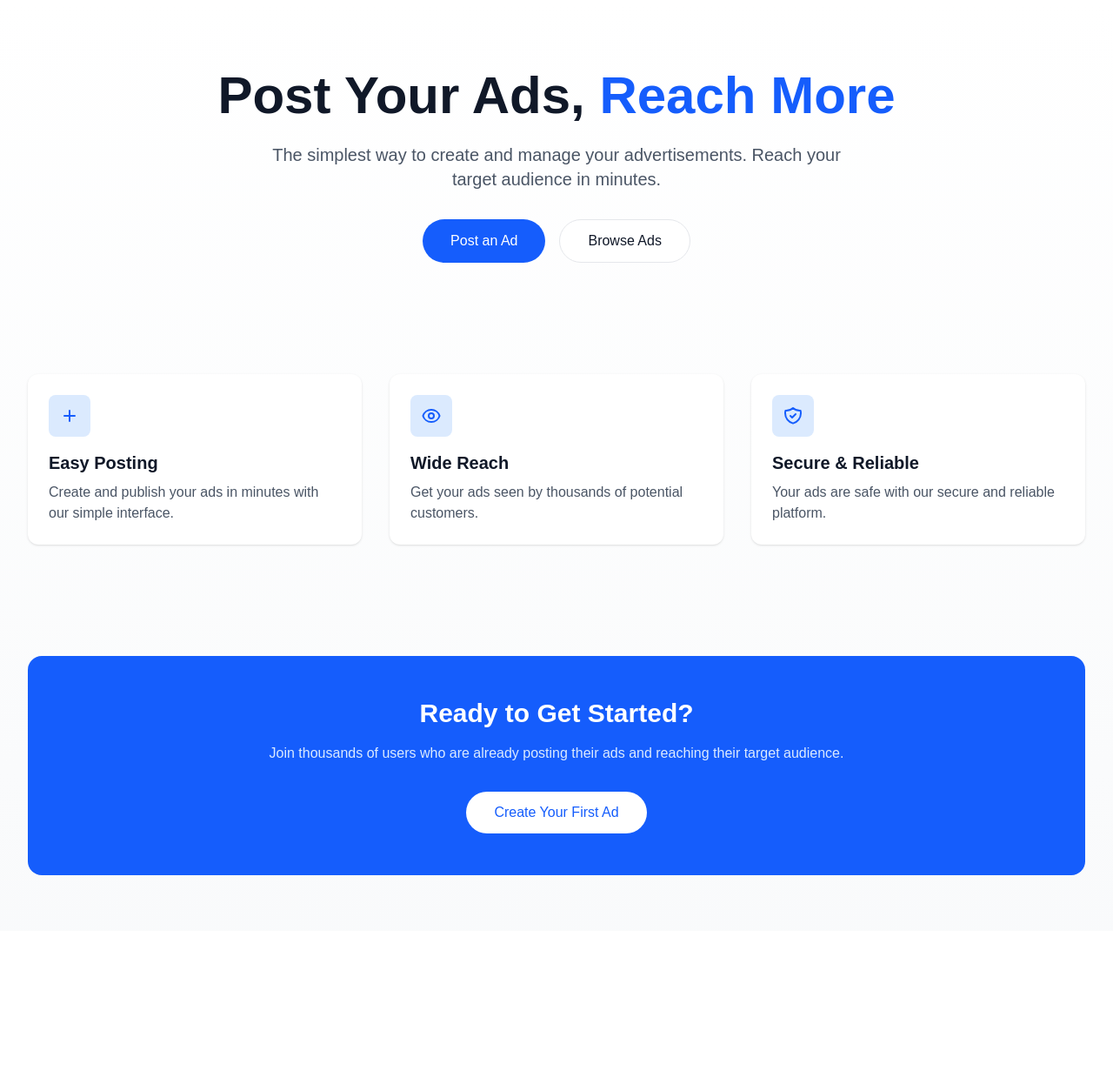
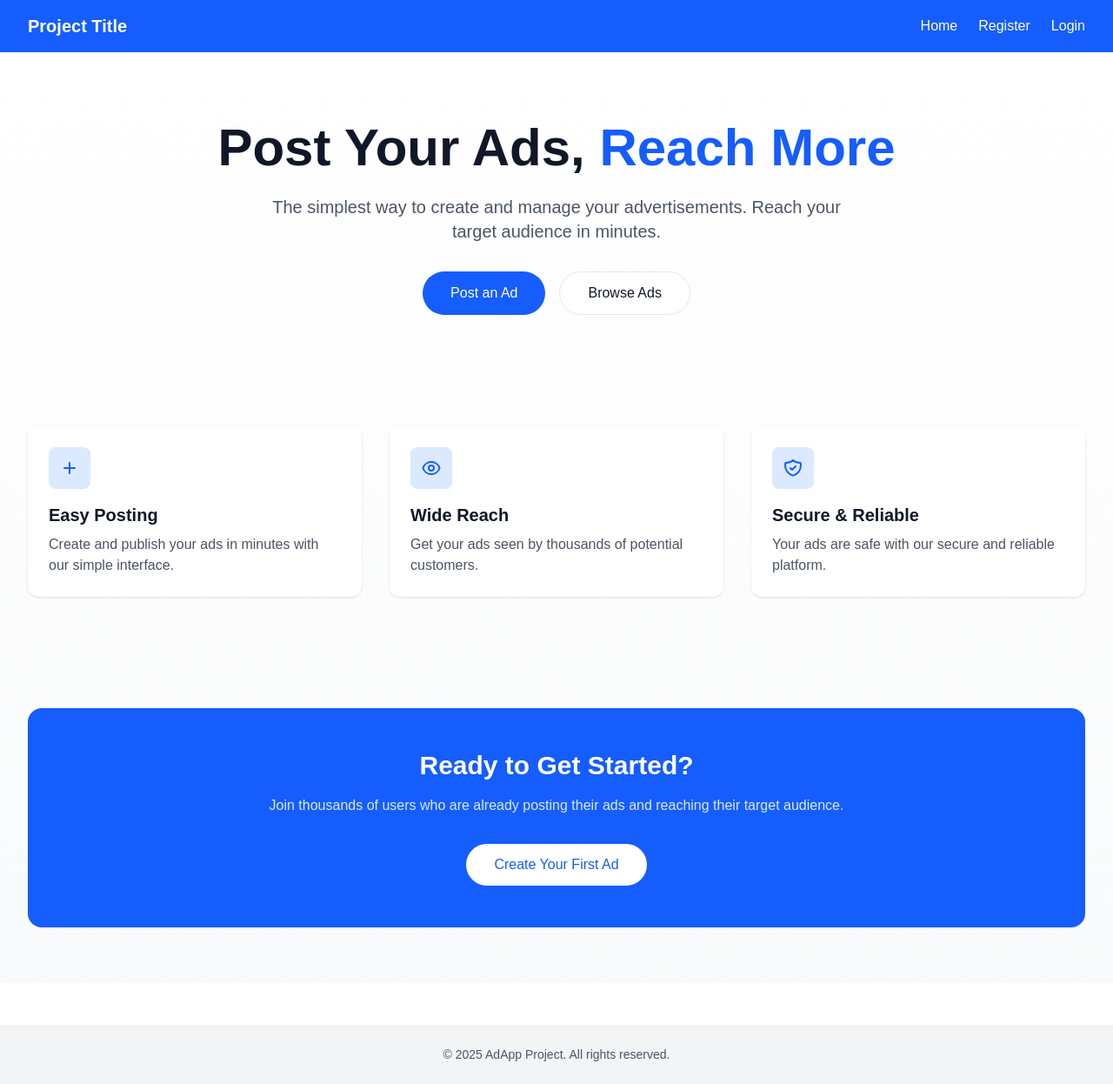
Before and after one commit to funkmafia/event-app, a Next.js app: page / in a window 1280 px wide. Shown: the whole page at 87% size. Before the commit the page ends 1070 px from the top, so only its background shows below. Built offline with nearby package versions, Linux system fonts and the light colour scheme.

Commit message:
Nav & Footer components created and impleted to layout.js

```diff
--- /dev/null
+++ b/app/components/Footer.js
@@ -0,0 +1,12 @@
+import React from "react";
+import Link from "next/link";
+
+const Footer = () => {
+  return (
+    <footer className="bg-gray-100 dark:bg-gray-800 text-center py-6 mt-12 text-sm text-gray-600 dark:text-gray-300">
+      © {new Date().getFullYear()} AdApp Project. All rights reserved.
+    </footer>
+  );
+};
+
+export default Footer;
--- /dev/null
+++ b/app/components/Nav.js
@@ -0,0 +1,25 @@
+import React from "react";
+import Link from "next/link";
+
+const Nav = () => {
+  return (
+    <nav className="bg-blue-600 text-white py-4 px-8 flex justify-between items-center shadow-md">
+      <Link href="/" className="text-xl font-bold">
+        Project Title
+      </Link>
+      <div className="space-x-6">
+        <Link href="/" className="hover:underline">
+          Home
+        </Link>
+        <Link href="/register" className="hover:underline">
+          Register
+        </Link>
+        <Link href="login" className="hover:underline">
+          Login
+        </Link>
+      </div>
+    </nav>
+  );
+};
+
+export default Nav;
--- a/app/layout.js
+++ b/app/layout.js
@@ -1,5 +1,7 @@
 import { Geist, Geist_Mono } from "next/font/google";
 import "./globals.css";
+import Nav from "./components/Nav";
+import Footer from "./components/Footer";
 
 const geistSans = Geist({
   variable: "--font-geist-sans",
@@ -22,7 +24,9 @@ export default function RootLayout({ children }) {
       <body
         className={`${geistSans.variable} ${geistMono.variable} antialiased`}
       >
+        <Nav />
         {children}
+        <Footer />
       </body>
     </html>
   );
```
